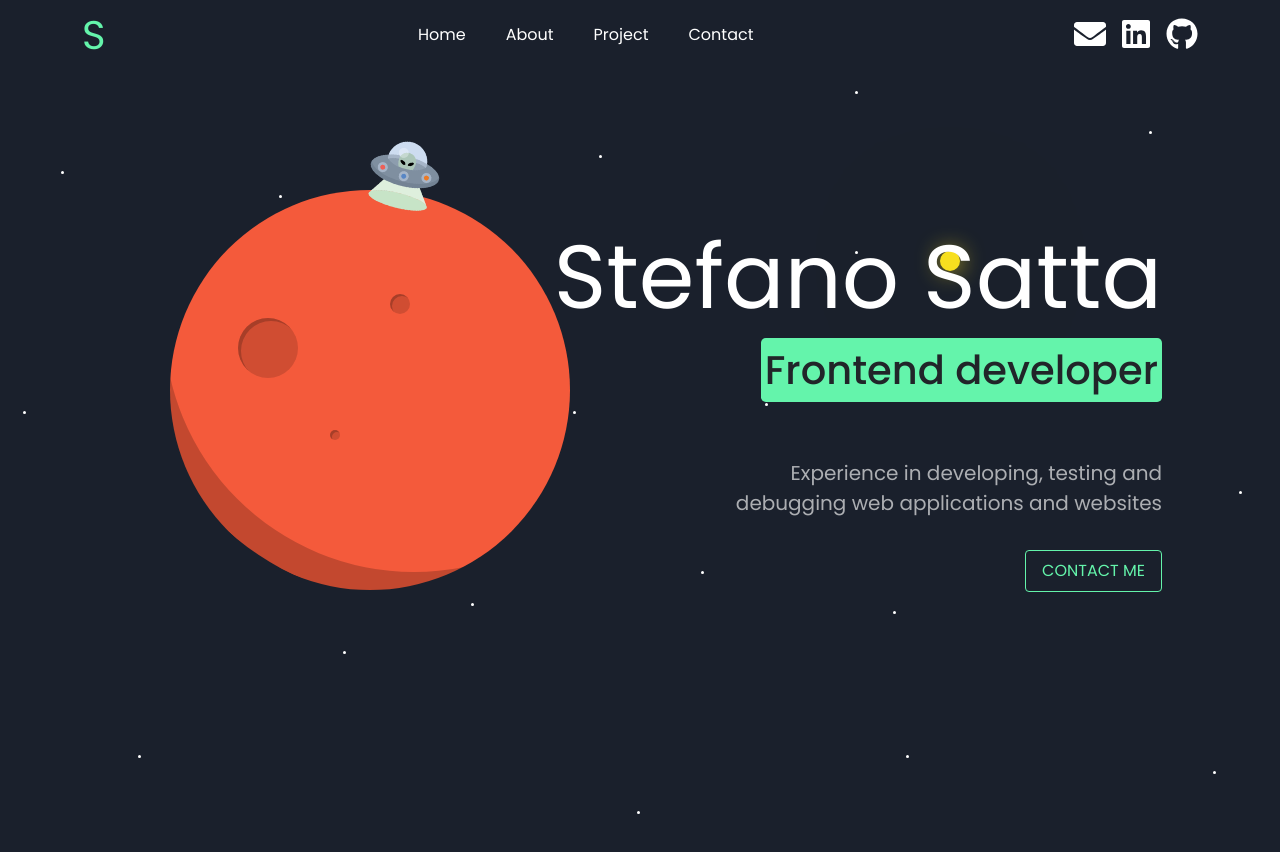
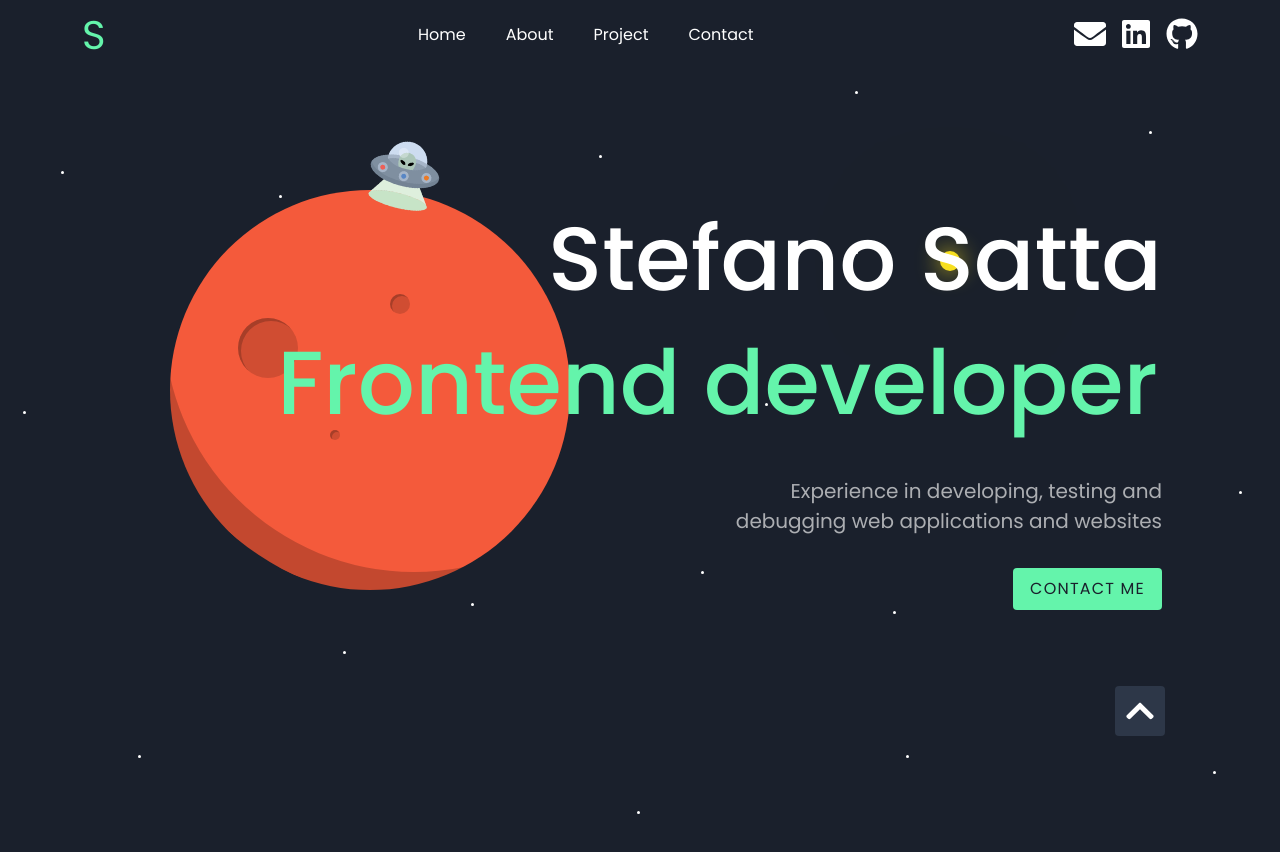
Before and after one commit to stefano-satta/personal-website-2022, a Next.js app: page / in a window 1280 px wide. Shown: the top 852 px of the page. Built offline with nearby package versions, Linux system fonts and the light colour scheme.

Commit message:
added some css effect to first view homepage; added button scroll to top; added hooks useScrollEnd to check if user reached the bottom of the page

```diff
--- a/components/common/RouterLayout.jsx
+++ b/components/common/RouterLayout.jsx
@@ -5,21 +5,23 @@ import React, {useEffect, useState} from "react";
 import InitialLoader from "./loader/InitialLoader";
 import { useRouter } from "next/router";
 import Custom404Page from '../../pages/404'
+import ButtonScrollTop from "./button-scroll-top/ButtonScrollTop";
+import useScrollEnd from "../../hooks/useScrollEnd";
 
 
 const RouterLayout = ({children}) => {
     const [loader, setLoader] = useState(true);
     const router = useRouter();
+    const {isScrollEnd} = useScrollEnd();
 
     useEffect(() => {
         setTimeout(() => {
             setLoader(false);
-        }, 1500)
+        }, 1500);
     },[])
 
 
     return (<>
-
         <Head>
             <title>Stefano Satta - JS Dev</title>
             <meta name="viewport" content="width=device-width, initial-scale=1.0" />
@@ -31,6 +33,7 @@ const RouterLayout = ({children}) => {
                     <NavBar/>
                         <main className="bg-dark" style={{marginTop: '50.64px'}}>
                             {children}
+                            {isScrollEnd && <ButtonScrollTop/>}
                         </main>
                     <Footer/>
                 </>)
--- /dev/null
+++ b/components/common/button-scroll-top/ButtonScrollTop.jsx
@@ -0,0 +1,21 @@
+import { FontAwesomeIcon } from "@fortawesome/react-fontawesome";
+import { fas } from '@fortawesome/free-solid-svg-icons';
+import { library } from '@fortawesome/fontawesome-svg-core';
+library.add(fas);
+
+const ButtonScrollTop = () => {
+
+    const scrollToTop = () => {
+        window.scrollTo({top: 0, left: 0, behavior: "smooth"});
+    }
+
+
+    return (
+        <div className="cursor-pointer" id="btn-scroll-top" onClick={scrollToTop}>
+            <FontAwesomeIcon icon={['fas', 'chevron-up']} size={'2x'} className="text-white"/>
+        </div>
+    )
+
+}
+
+export default ButtonScrollTop;
--- a/components/feature/section-page/FirstViewport.jsx
+++ b/components/feature/section-page/FirstViewport.jsx
@@ -38,11 +38,11 @@ const FirstViewport = () => {
             <Sun/>
             <Ufo/>
             <div className="container d-flex flex-column align-items-end justify-content-end justify-content-md-center px-5 first__view-head text-end">
-                <h1 className="display-1">Stefano Satta</h1>
-                <h2 className="bg-primary fs-1 text-dark px-1 py-2 rounded-3">Frontend developer</h2>
-                <p className="text-light-grey text-end fs-5 mt-5">Experience in developing, testing and <br />  debugging web applications and websites</p>
+                <h1>Stefano Satta</h1>
+                <h2 className="text-primary px-1 py-2 rounded-3">Frontend developer</h2>
+                <p className="text-light-grey text-end fs-5 mt-4">Experience in developing, testing and <br />  debugging web applications and websites</p>
                 <Link href="mailto:stefanosatta@outlook.com">
-                    <a className="btn btn-outline-primary mt-3 px-3 py-2 text-uppercase">Contact Me</a>
+                    <a className="btn btn-primary mt-3 px-3 py-2 text-uppercase">Contact Me</a>
                 </Link>
             </div>
             <Planet/>
--- /dev/null
+++ b/hooks/useScrollEnd.js
@@ -0,0 +1,26 @@
+import {useEffect, useState} from 'react';
+
+const useScrollEnd = () => {
+    const [isScrollEnd, setScrollEnd] = useState(false);
+
+    const handleScroll = () => {
+        setScrollEnd(false)
+        const bottom = Math.ceil(window.innerHeight + window.scrollY) >= document.documentElement.scrollHeight;
+
+        if (bottom) {
+          setScrollEnd(true);
+        }
+    };
+
+    useEffect(() => {
+        window.addEventListener('scroll', handleScroll, {passive: true});
+
+        return () => {
+            window.removeEventListener('scroll', handleScroll);
+        };
+    }, []);
+
+    return {isScrollEnd};
+}
+
+export default useScrollEnd;
--- a/styles/global.css
+++ b/styles/global.css
@@ -144,6 +144,15 @@ html, body {
 /* FIRST VIEW PAGE */
 .first__view-head { height: calc(100vh - 86px); position: relative; z-index: 30;}
 .first__view-head  h1, h2 { font-size: 7vw; }
+#first-view .btn-primary {
+    letter-spacing: 1.2px;
+}
+#first-view .btn-primary:hover {
+    background-color: #2EE59D;
+    box-shadow: 0px 15px 20px rgba(46, 229, 157, 0.4);
+    color: #fff;
+    transform: translateY(-7px);
+}
 
 .not__found__page-head { position: relative; z-index: 30;}
 .not__found__page-head > div:first-child { font-size: 10rem; line-height: 9.5rem; }
@@ -323,6 +332,23 @@ html, body {
     100% { transform: translateY(5px); }
 }
 
+#btn-scroll-top {
+    width: 50px;
+    height: 50px;
+    position: fixed;
+    bottom: 8%;
+    right: 9%;
+    z-index: 30;
+    padding: 5px;
+    display: flex;
+    justify-content: center;
+    align-items: center;
+    background-color: var(--color-less-dark);
+    border-radius: .25rem;
+}
+#btn-scroll-top:hover {
+    box-shadow: rgba(149, 157, 165, 0.2) 0px 8px 24px;
+}
 
 
 
@@ -334,7 +360,7 @@ html, body {
 /* MEDIA QUERY */
 @media screen and (max-width: 991px) {
     #first-view h1 { font-size: 22vw; }
-    #first-view h2 { font-size: 20vw; }
+    #first-view h2 { font-size: 7vw; }
     .nav-link { font-size: calc(1.275rem + .3vw)!important }
     .sun { right: 10%; }
     .astronaut { top: 76%; }
```
Also changed, not shown: public/rocket.png (added).
